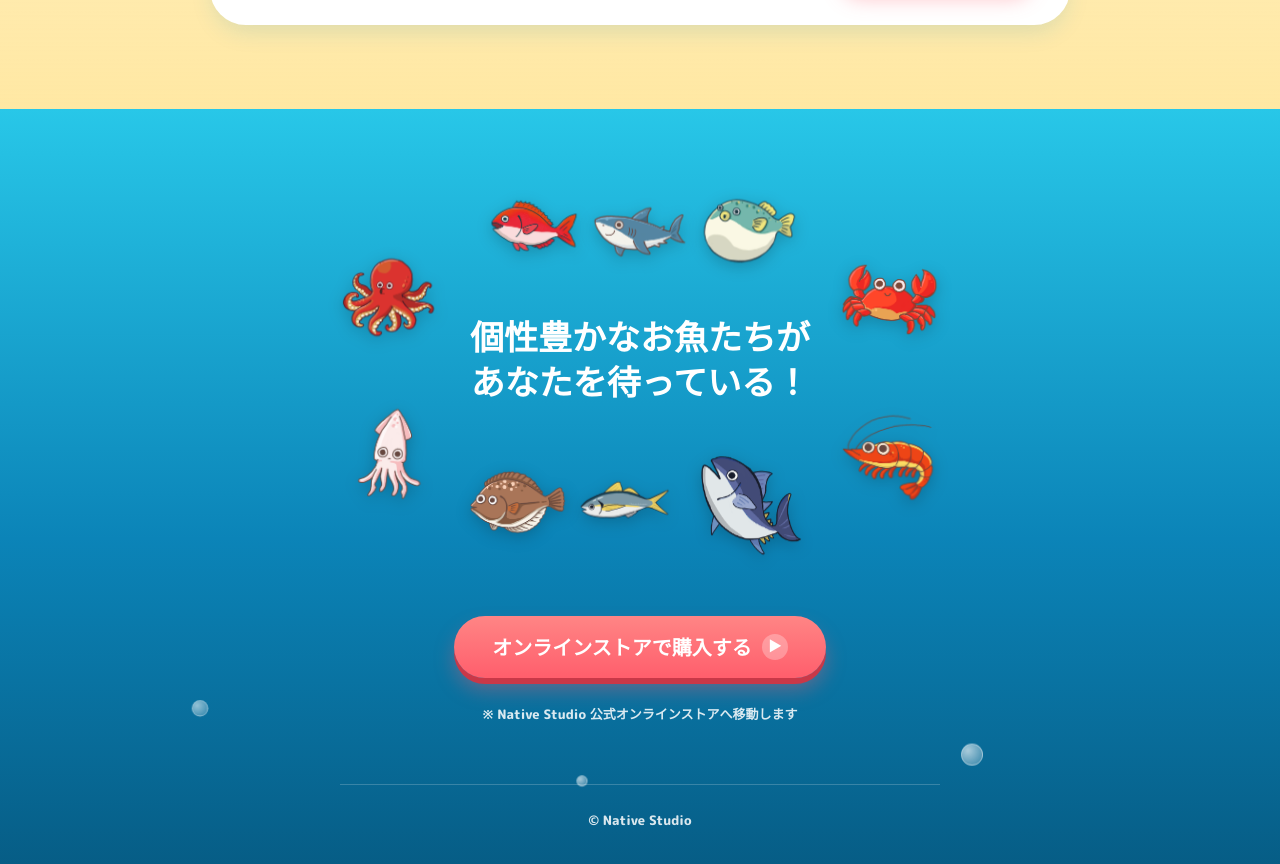
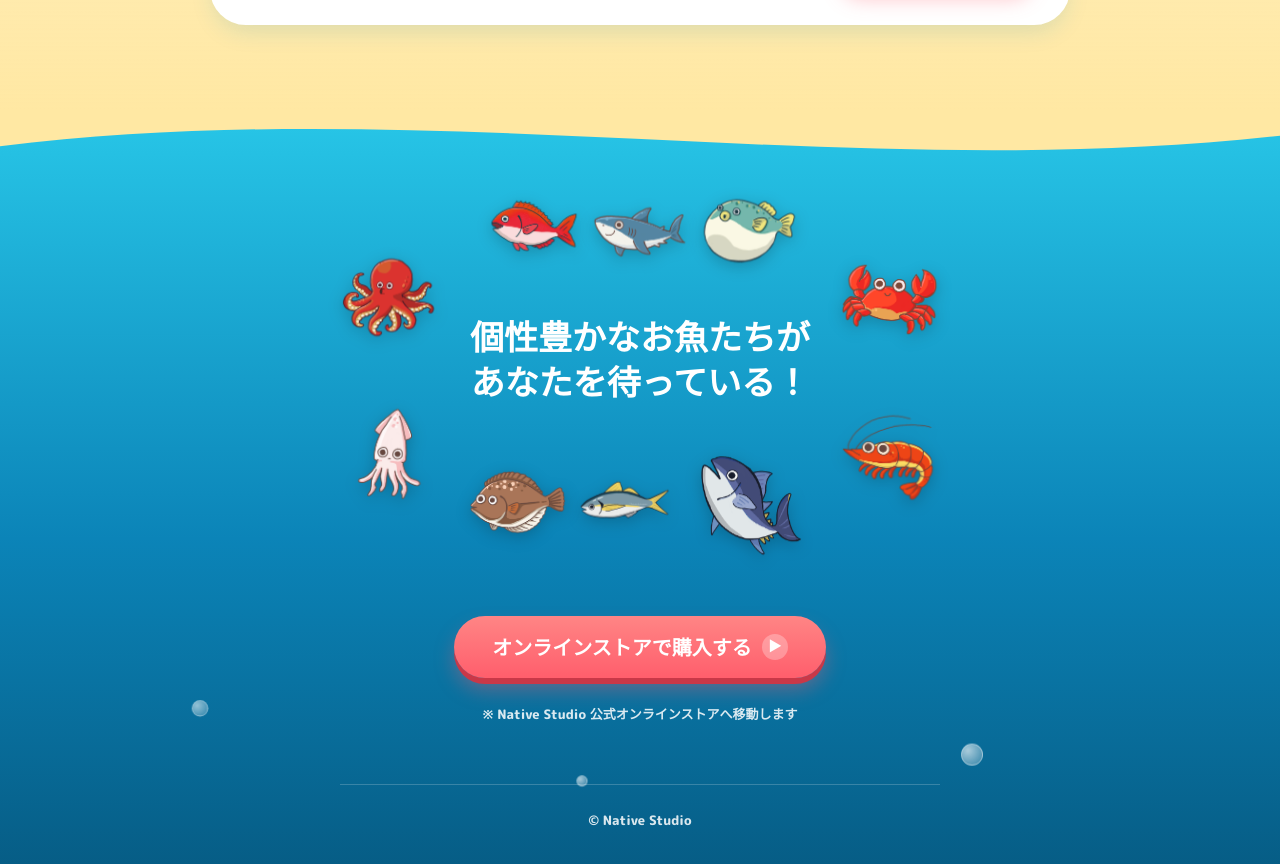
Before and after one commit to native-studio-game/osakanya, a plain HTML site: page index.html in a window 1280 px wide. Shown: the part 5722-6586 px from the top of the page. Drawn offline with Linux system fonts and the light colour scheme.

Commit message:
PRODUCT INFOとCTAセクションの境目に波の区切りを追加し、他セクションとデザインを統一
Co-Authored-By: Claude Sonnet 5 <noreply@anthropic.com>
Claude-Session: https://claude.ai/code/session_01HBxEULbMxqXawLjcozeMdu

```diff
--- a/index.html
+++ b/index.html
@@ -449,6 +449,7 @@ section{position:relative;}
 
 <!-- ===== BOTTOM CTA ===== -->
 <section class="cta">
+  <div class="wave" style="top:0;transform:rotate(180deg);"><svg viewBox="0 0 1440 60" preserveAspectRatio="none"><path d="M0,35 C480,-10 960,75 1440,25 L1440,60 L0,60 Z" fill="#FFE8A3"/></svg></div>
   <div class="bubble" style="width:16px;height:16px;left:15%;bottom:40px;--dur:6s;--delay:.3s"></div>
   <div class="bubble" style="width:24px;height:24px;left:75%;bottom:56px;--dur:7.5s;--delay:1.1s"></div>
   <div class="bubble" style="width:12px;height:12px;left:45%;bottom:30px;--dur:5.5s;--delay:2s"></div>
```
